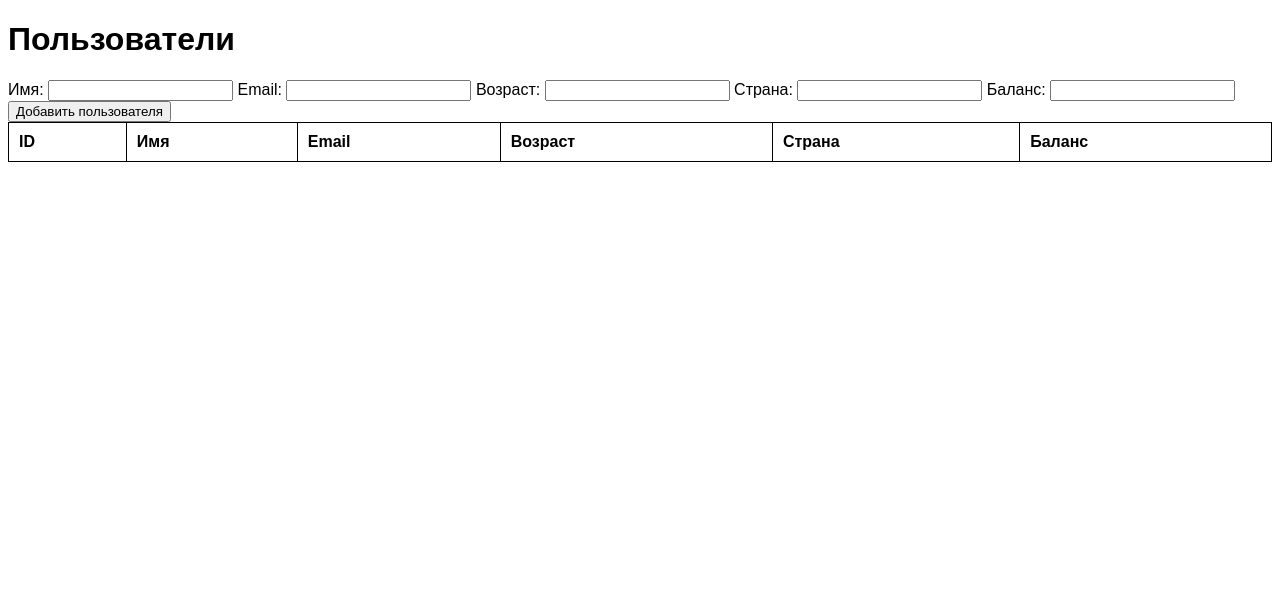
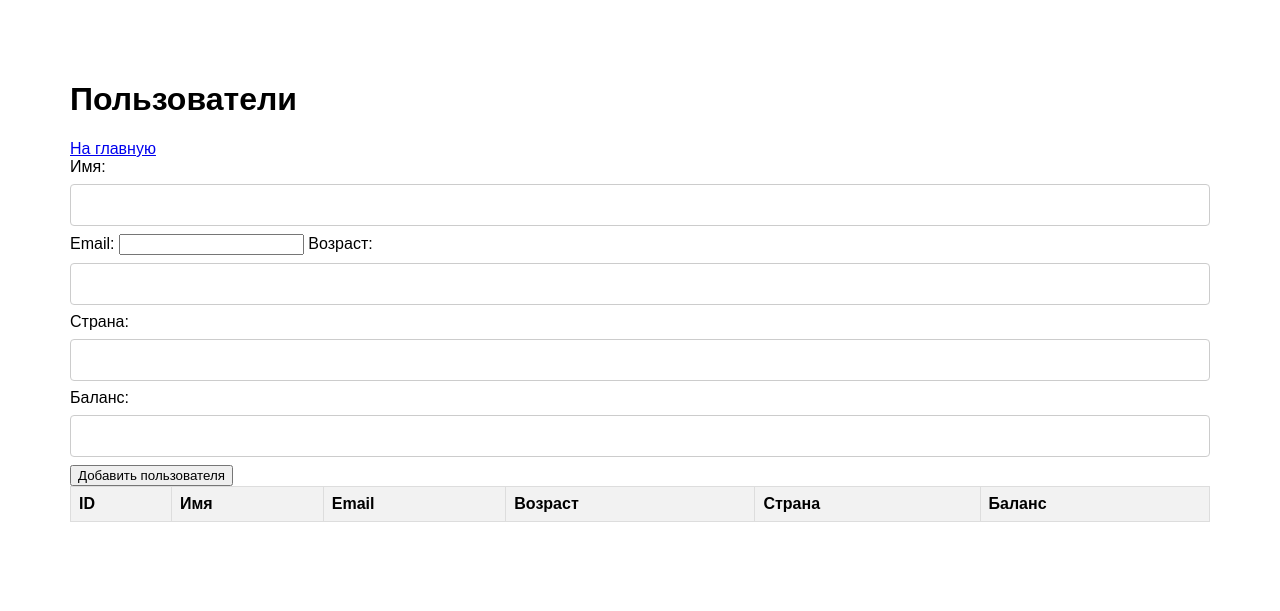
Before and after one commit to q10sn1k/innopolis_labs, a Flask app: page /users in a window 1280 px wide. Shown: the top 611 px of the page. Run offline with Flask 3, Linux system fonts and the light colour scheme; lists and menus that the app fills with data are empty.

Commit message:
add style and main (index) page)

```diff
--- a/lab4/flask_app_db/app/static/style.css
+++ b/lab4/flask_app_db/app/static/style.css
@@ -1,18 +1,73 @@
-/* В этом файле вы можете добавить стили для вашего приложения */
 body {
     font-family: Arial, sans-serif;
+    margin: 0;
+    padding: 0;
+}
+
+.container {
+    max-width: 1200px;
+    margin: 0 auto;
+    padding: 30px;
 }
 
 table {
+    border-collapse: collapse;
     width: 100%;
-    border-collapse: collapse;
+    margin-bottom: 30px;
 }
 
 table, th, td {
-    border: 1px solid black;
+    border: 1px solid #dddddd;
+    text-align: left;
+    padding: 8px;
 }
 
-th, td {
-    padding: 10px;
-    text-align: left;
+th {
+    background-color: #f2f2f2;
 }
+
+tr:nth-child(even) {
+    background-color: #f8f8f8;
+}
+
+input[type="text"], input[type="number"], input[type="date"] {
+    width: 100%;
+    box-sizing: border-box;
+    padding: 12px 20px;
+    margin: 8px 0;
+    display: inline-block;
+    border: 1px solid #ccc;
+    border-radius: 4px;
+    font-size: 14px;
+}
+
+input[type="submit"] {
+    width: 100%;
+    background-color: #4CAF50;
+    color: white;
+    padding: 14px 20px;
+    margin: 8px 0;
+    border: none;
+    border-radius: 4px;
+    cursor: pointer;
+    font-size: 14px;
+}
+
+input[type="submit"]:hover {
+    background-color: #45a049;
+}
+
+.button {
+    display: inline-block;
+    padding: 10px 20px;
+    text-align: center;
+    text-decoration: none;
+    color: #ffffff;
+    background-color: #0077cc;
+    border-radius: 6px;
+    outline: none;
+}
+
+.button:hover {
+    background-color: #005fa3;
+}
--- a/lab4/flask_app_db/app/templates/order.html
+++ b/lab4/flask_app_db/app/templates/order.html
@@ -1,7 +1,11 @@
 {% extends "base.html" %}
 
 {% block content %}
+<div class="container">
     <h1>Заказы</h1>
+
+    <a href="{{ url_for('main_routes.index') }}">На главную</a>
+
     <form action="{{ url_for('order_routes.add_order') }}" method="POST">
         <label for="user_id">ID пользователя:</label>
         <input type="number" id="user_id" name="user_id" required>
@@ -36,4 +40,5 @@
         </tr>
         {% endfor %}
     </table>
+</div>
 {% endblock %}
--- a/lab4/flask_app_db/app/templates/user.html
+++ b/lab4/flask_app_db/app/templates/user.html
@@ -1,7 +1,10 @@
 {% extends "base.html" %}
 
 {% block content %}
+
+<div class="container">
     <h1>Пользователи</h1>
+    <a href="{{ url_for('main_routes.index') }}">На главную</a>
     <form action="{{ url_for('user_routes.add_user') }}" method="POST">
         <label for="name">Имя:</label>
         <input type="text" id="name" name="name" required>
@@ -35,4 +38,5 @@
         </tr>
         {% endfor %}
     </table>
+</div>
 {% endblock %}
```
Also changed, not shown: lab4/flask_app_db/app/__init__.py (+6 -3 lines), lab4/flask_app_db/app/routes/__init__.py (+8 -0 lines), lab4/flask_app_db/app/templates/index.html (added, +16 -0 lines), lab4/flask_app_db/Readme.md (added). Lines whose indentation alone changed are shown as unchanged.
